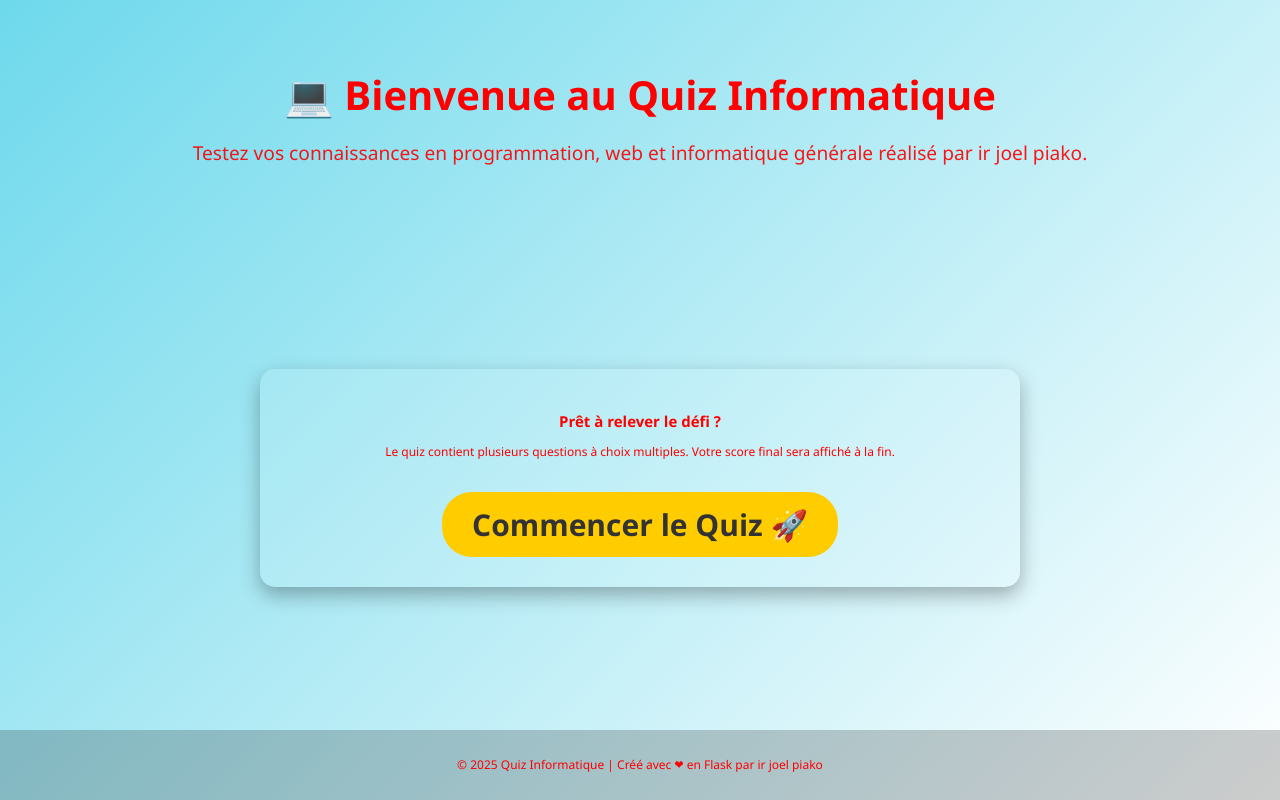
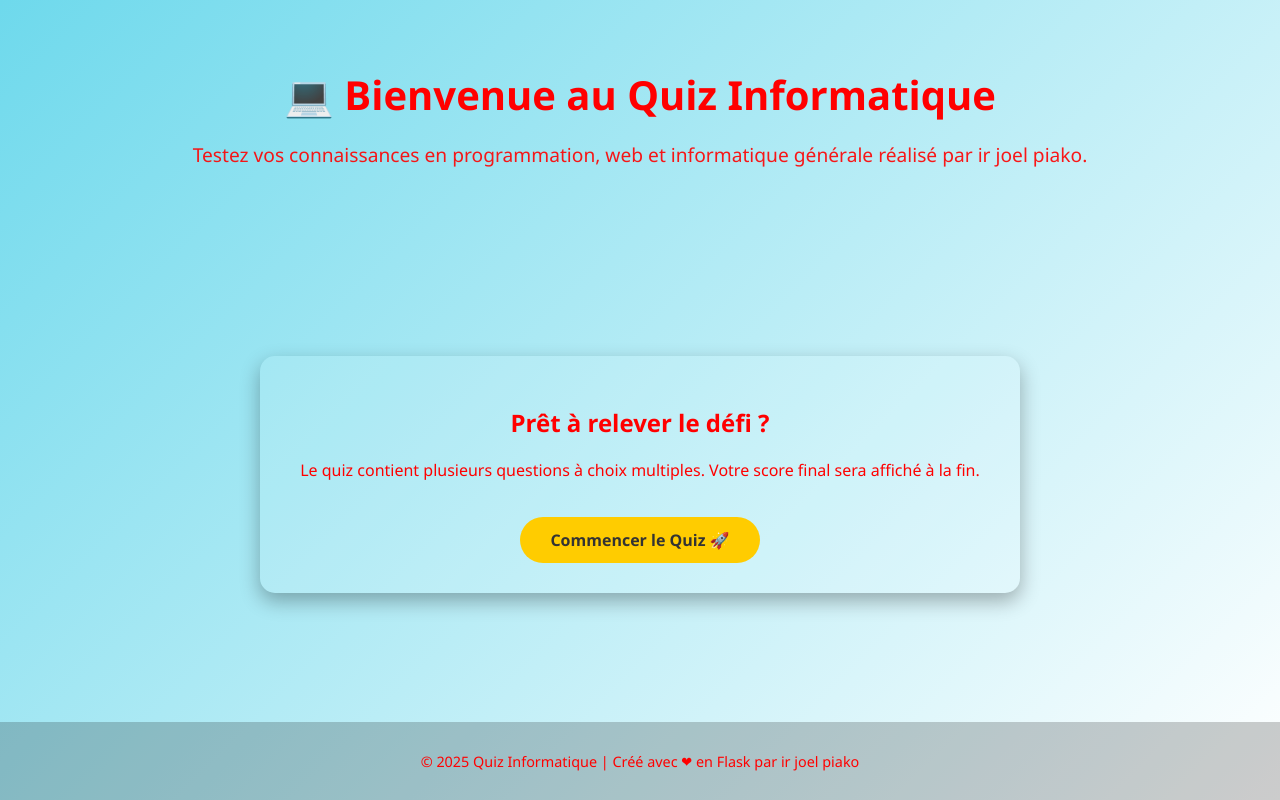
Before and after one commit to joel-piako5/joeformation, a Flask app: page /page in a window 1280 px wide. Run offline with Flask 3, Linux system fonts and the light colour scheme.

Commit message:
Update css.css

```diff
--- a/static/css.css
+++ b/static/css.css
@@ -4,29 +4,6 @@ body {
     background: linear-gradient(135deg, #6ed9ec, #fff);
     color: red;
 }
-/* Pour agrandir le titre principal */
-h1 {
-  font-size: 19px;
-  font-weight: bold;
-}
-
-/* Pour les sous-titres */
-h2, h3 {
-  font-size: 15px;
-}
-
-/* Pour les boutons */
-button, .btn {
-  font-size: 30px;
-  padding: 16px 27px;
-}
-
-/* Pour les paragraphes */
-p {
-  font-size: 12px;
-  line-height: 1.3;
-}
-
 .container { display: flex; flex-direction: column; min-height: 100vh; justify-content: space-between; }
 header { text-align: center; padding: 40px 20px; }
 header h1 { font-size: 2.5rem; margin-bottom: 10px; }
@@ -37,5 +14,4 @@ header p { font-size: 1.2rem; opacity: 0.9; }
 .btn:hover { background: #ffaa00; transform: scale(1.05); }
 footer { text-align: center; padding: 15px; font-size: 0.9rem; background: rgba(0,0,0,0.2); }
 .result-item { text-align: left; margin: 10px 0; padding: 10px; background: rgba(255,255,255,0.05); border-radius: 8px; }
-
 .result-item strong { color: #ffcc00; }
```
